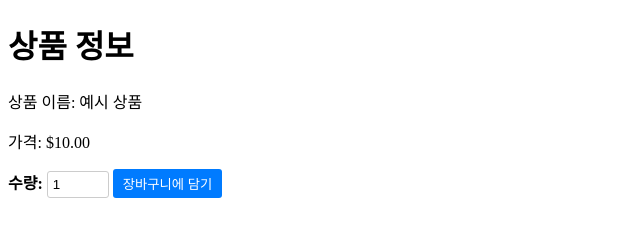
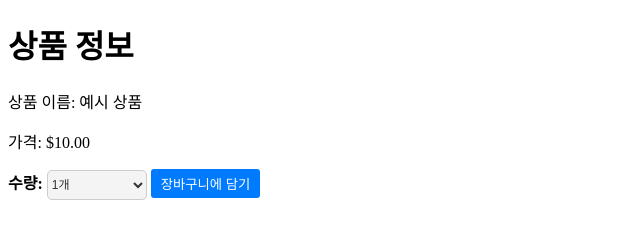
Before and after one commit to scc9811/Mill_website_disign, a plain HTML site: page test.html in a window 1280 px wide. Both pictures are taken after a click on the button "장바구니 담기". Shown: the whole page, without its empty margins (0-640 px from the left). Drawn offline with Linux system fonts and the light colour scheme.

Commit message:
폰트변경, 디자인 수정

```diff
--- a/test.html
+++ b/test.html
@@ -9,15 +9,21 @@
             margin-top: 10px;
         }
 
+
         label {
             font-weight: bold;
         }
 
-        input[type="number"] {
-            width: 50px;
-            padding: 5px;
+        select {
+            /* padding: 10px; */
             border: 1px solid #ccc;
-            border-radius: 3px;
+            border-radius: 5px;
+            background-color: #f4f4f4;
+            color: #333;
+            font-size: 12px;
+            height: 30px;
+            width:100px;
+            cursor: pointer;
         }
 
         button {
@@ -28,6 +34,7 @@
             border-radius: 3px;
             cursor: pointer;
         }
+
 
         /* 장바구니 담기 버튼에 스타일을 추가합니다. */
         #buyButton button {
@@ -44,39 +51,41 @@
         <button onclick="showQuantityInput()">장바구니 담기</button>
     </div>
 
-    <div id="quantityInput" style="display: none;">
+    <div id="quantityInput">
         <label for="quantity">수량:</label>
-        <input type="number" id="quantity" min="1" value="1">
+        <select id="quantity" style="size: 100px;">
+            <option value="1">1개</option>
+            <option value="2">2개</option>
+            <option value="3">3개</option>
+            <option value="4">4개</option>
+            <option value="5">5개</option>
+            <option value="6">6개</option>
+            <option value="7">7개</option>
+            <option value="8">8개</option>
+            <option value="9">9개</option>
+            <option value="10">10개</option>
+        </select>
         <button onclick="addToCart()">장바구니에 담기</button>
     </div>
 
     <script>
         function showQuantityInput() {
-            // "장바구니 담기" 버튼을 숨김
             document.getElementById("buyButton").style.display = "none";
-            // 수량 선택 옵션을 보이도록 설정
             document.getElementById("quantityInput").style.display = "block";
         }
 
         function addToCart() {
-            // 상품 정보 가져오기
-            var productName = "예시 상품"; // 상품 이름
-            var productPrice = 10.00; // 상품 가격
-            var quantity = parseInt(document.getElementById("quantity").value); // 수량 입력값 가져오기
+            var productName = "예시 상품";
+            var productPrice = 10.00;
+            var quantity = parseInt(document.getElementById("quantity").value);
 
-            // 장바구니에 상품 추가
             var cartItem = {
                 name: productName,
                 price: productPrice,
                 quantity: quantity
             };
 
-            // 장바구니에 추가한 상품 정보를 보여줄 수 있도록 원하는 방법으로 처리
-            // 예를 들면, 장바구니 배열에 추가하거나 서버로 요청을 보낼 수 있습니다.
-            // 여기서는 간단하게 콘솔에 출력합니다.
             console.log("장바구니에 추가된 상품:", cartItem);
-
-            // 여기서는 장바구니에 추가되었음을 사용자에게 알리는 메시지를 표시할 수도 있습니다.
             alert("상품이 장바구니에 추가되었습니다.");
         }
     </script>
```
Also changed, not shown: css/style.css (+16 -2 lines), index.html (+4 -3 lines).
